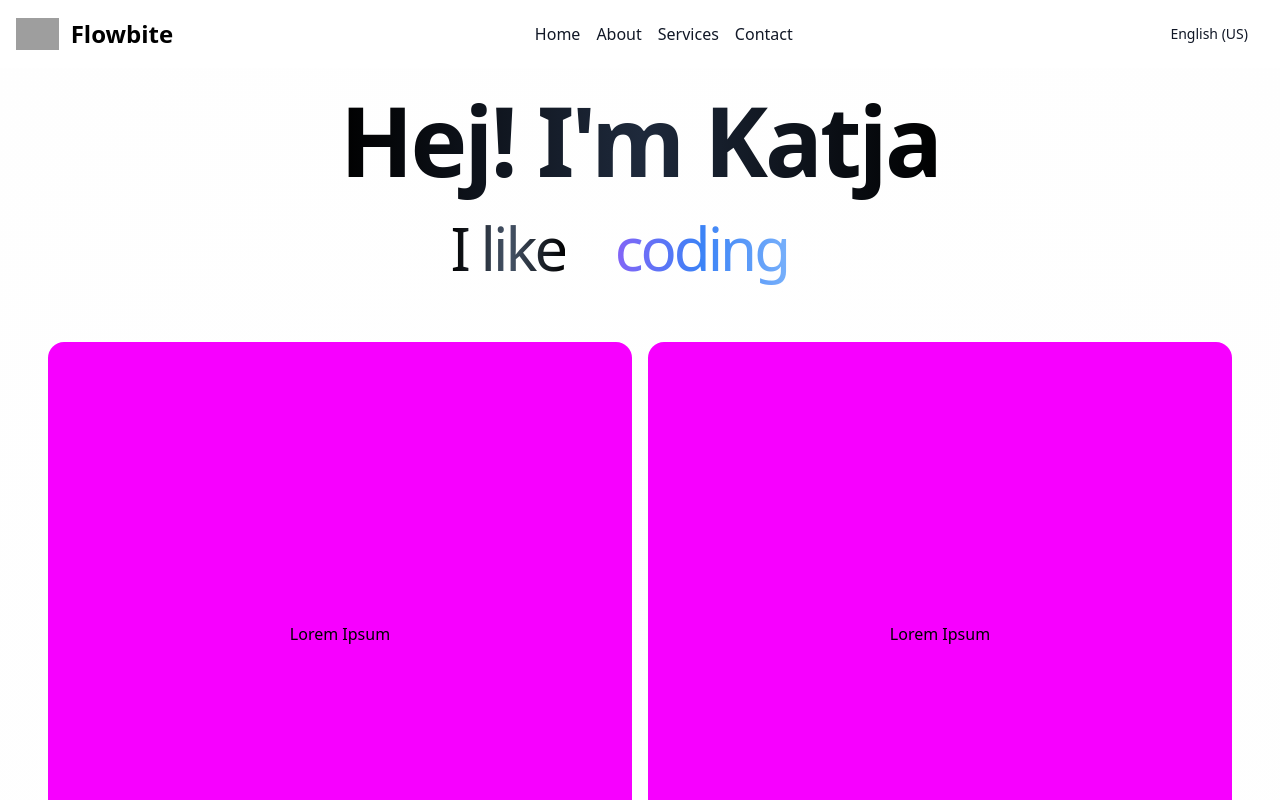
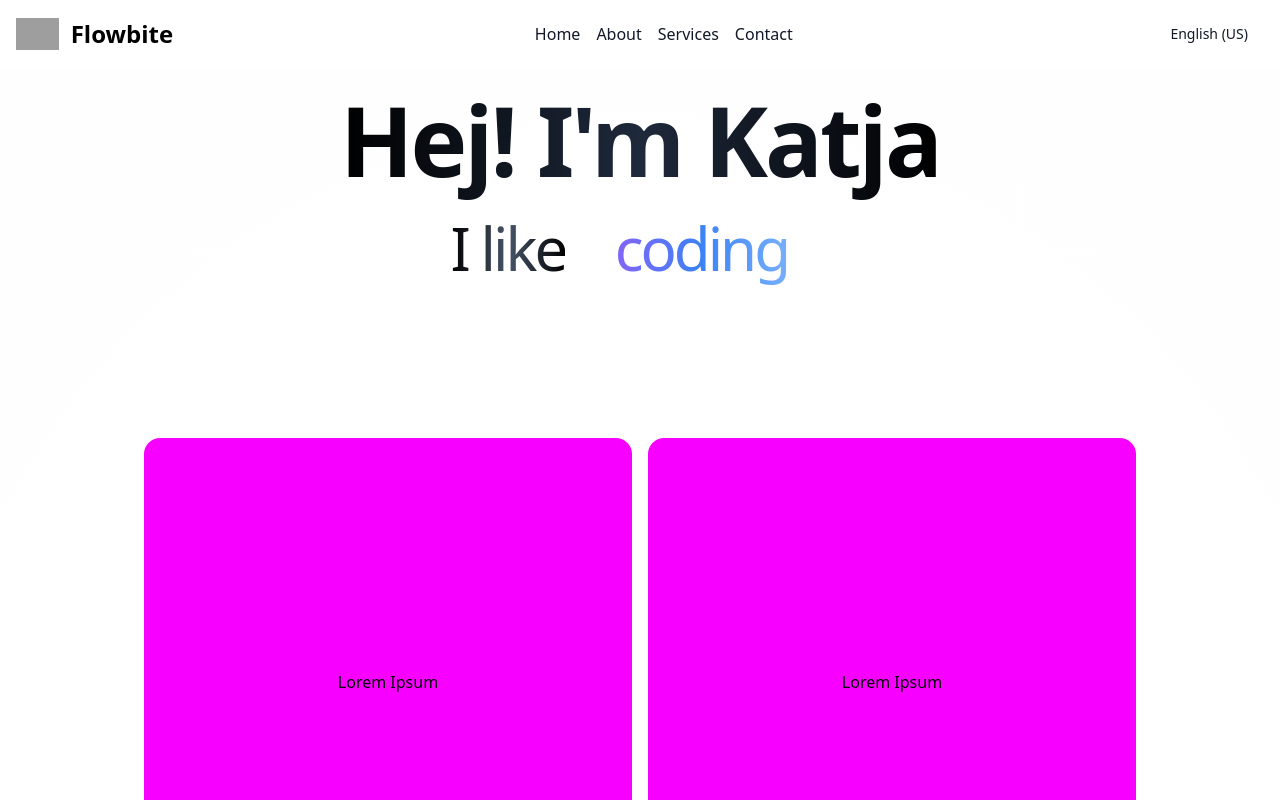
Before and after one commit to katelijacobsen/page-transition, a Next.js app: page / in a window 1280 px wide. Shown: the top 800 px of the page. Built offline with nearby package versions, Linux system fonts and the light colour scheme; grey boxes are pictures that could not be loaded.

Commit message:
change margin (for experiment)

```diff
--- a/src/app/components/OuterCircleBox.tsx
+++ b/src/app/components/OuterCircleBox.tsx
@@ -4,7 +4,7 @@ import GradientBackground from "./GradientBackground";
 
 export default function OuterCircleBox() {
   return (
-    <div className="grid self-center m-12">
+    <div className="grid self-center m-36">
       <motion.section
         className="grid grid-cols-2 sm:grid-cols-2 md:grid-cols-2 lg:grid-cols-2 gap-4 place-content-center w-full"
         initial="hidden"
```
